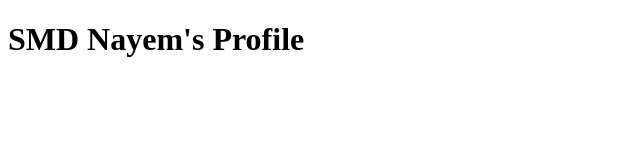
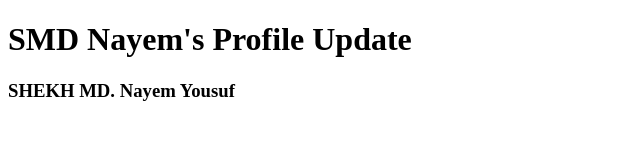
Before and after one commit to SMDpHero/first-website, a plain HTML site: page index.html in a window 1280 px wide. Shown: the whole page, without its empty margins (0-640 px from the left). Drawn offline with Linux system fonts and the light colour scheme.

Commit message:
Learned to add

```diff
--- a/index.html
+++ b/index.html
@@ -3,9 +3,10 @@
 <head>
     <meta charset="UTF-8">
     <meta name="viewport" content="width=device-width, initial-scale=1.0">
-    <title>Document</title>
+    <title>Push To Github</title>
 </head>
 <body>
-    <h1>SMD Nayem's Profile</h1>
+    <h1>SMD Nayem's Profile Update</h1>
+    <h3>SHEKH MD. Nayem Yousuf</h3>
 </body>
 </html>
```
